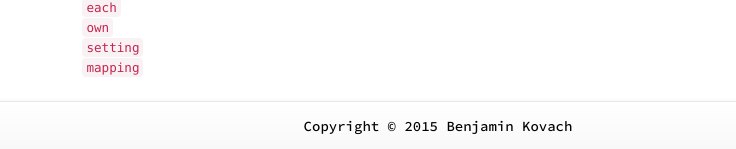
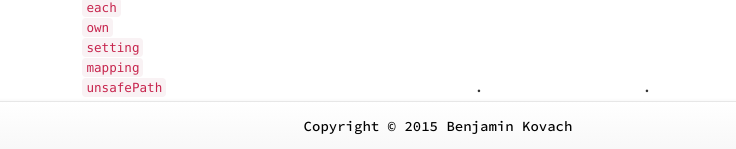
Before and after one commit to 5outh/nanoscope, a website: page docs.html in a window 1280 px wide. Shown: the part 649-798 px from the top of the page, 202-938 px from the left. Drawn offline with Linux system fonts and the light colour scheme.

Commit message:
added unsafe path to index and fixed it's example

```diff
--- a/docs.html
+++ b/docs.html
@@ -151,6 +151,11 @@
       <td> </td>
       <td> </td>
     </tr>
+    <tr>
+        <td><a href="#unsafePath"><code>unsafePath</code></a></td>
+        <td>.</td>
+        <td>.</td>
+    </tr>
   </tbody>
 </table>
 
@@ -276,7 +281,7 @@ nanoscope.path(&#x27;a.b.c.d&#x27;).set(&#x27;vitamins&#x27;);</code>
         </div>
         <div class="col-md-6">
             <pre>
-                <code class="js">nanoscope({}).path(&#x27;a.b&#x27;).get();</code>
+                <code class="js">nanoscope({}).unsafePath(&#x27;a.b&#x27;).get();</code>
             </pre>
             <pre class="out">
                 <code class="bash"><i class="fa fa-terminal"></i> Error: Cannot read property &#x27;b&#x27; of undefined</code>
```
